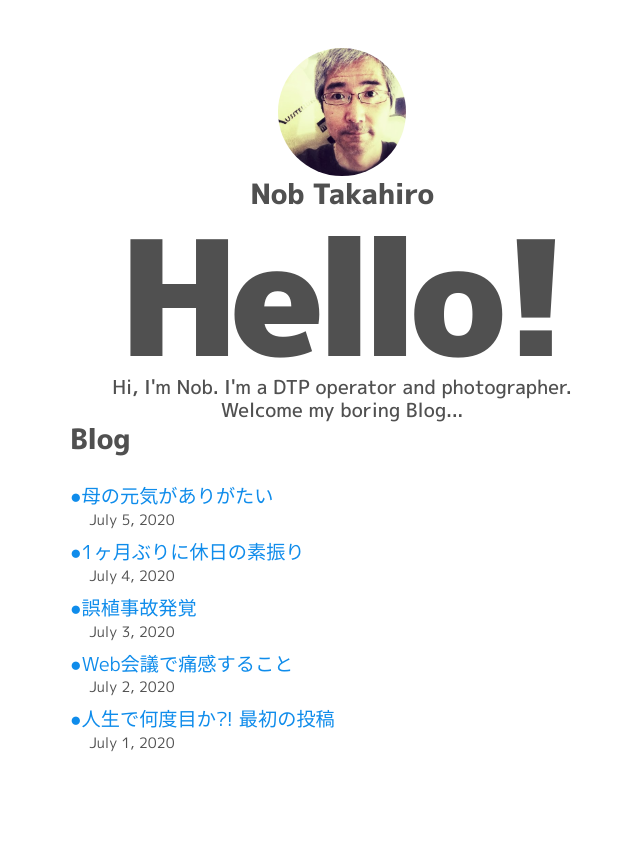
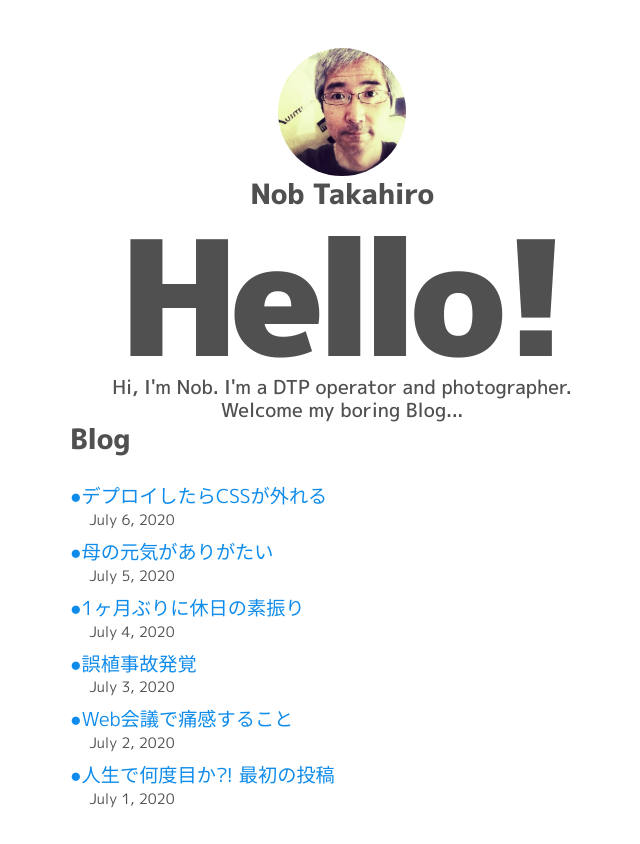
Before and after one commit to vivlio-kumihan/tk, a Next.js app: page / in a window 1280 px wide. Shown: the top 844 px of the page, without its empty margins (298-938 px from the left). Built offline with nearby package versions, Linux system fonts and the light colour scheme; no server answers.

Commit message:
一旦githubにdeploy用で作った最終形まで戻す。

```diff
--- a/components/date.js
+++ b/components/date.js
@@ -3,7 +3,7 @@ import { parseISO, format } from "date-fns"
 export default function Date({ dateString }) {
   const date = parseISO(dateString)
   return (
-    <time dataTime={dateString}>
+    <time datatime={dateString}>
       {format(date, "LLLL d, yyyy")}
     </time>
   )
--- /dev/null
+++ b/posts/200706-why-Deployed-and-CSS-off.md
@@ -0,0 +1,13 @@
+---
+title: "デプロイしたらCSSが外れる"
+date: "2020-07-06"
+tag: "開発"
+---
+
+2周目にしてブログアプリがデプロイ出来るところまでやってきた。
+
+しかし、出来上がりを見てガッカリ。CSSが全て外れている。ざっとチュートリアルとソース関連を見比べてみたが原因が見つからない。
+
+デプロイを実習するためのソースがダウンロード出来るのでそれで試した見ることとする。というところで会社の時間は終了。帰宅後やろうと思ってたが、ギターを練習して、三人で夕食をして、転がってたギターを手に取りブルースの楽譜でポロポロやりつつ、ヤフオクで気になるギターの値段チェックしたり、小岩ファンクのYouTube覗いたりしているうちにいつもの病気を発症する。
+
+つまり、時間無駄にしてさっさと寝てまうという顛末。こりゃ浮き上がれんわな。
```
Also changed, not shown: 1 other file (tests, documents, lock files or other folders).
